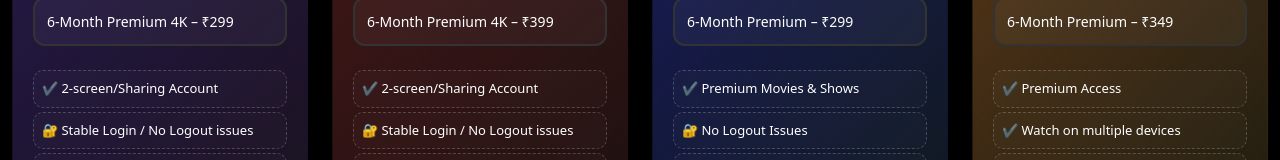
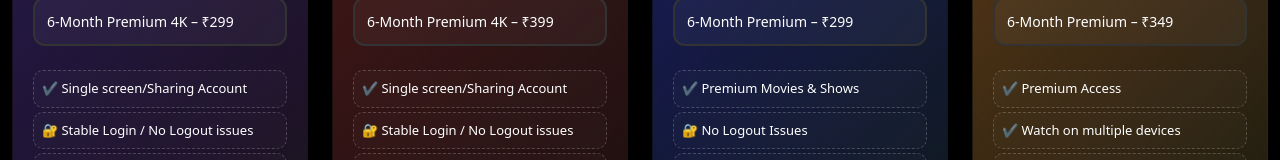
Before and after one commit to PankajDudhat139/subscription-plans, a React (Create React App) app: page / in a window 1280 px wide. Shown: the part 228-388 px from the top of the page. Built offline with nearby package versions, Linux system fonts and the light colour scheme.

Commit message:
code add

```diff
--- a/public/data/products.json
+++ b/public/data/products.json
@@ -8,7 +8,7 @@
       "categories": {
         "mobile": {
           "description": [
-            "✔ 2-screen/Sharing Account",
+            "✔ Single screen/Sharing Account",
             "🔐 Stable Login / No Logout issues",
             "✔ Customer Support: 9:00 AM To 11:30 PM"
           ],
@@ -19,7 +19,7 @@
         },
         "tv": {
           "description": [
-            "✔ 2-screen/Sharing Account",
+            "✔ Single screen/Sharing Account",
             "🔐 Stable Login / No Logout issues",
             "✔ Customer Support: 9:00 AM To 11:30 PM"
           ],
@@ -38,7 +38,7 @@
       "categories": {
         "mobile": {
           "description": [
-            "✔ 2-screen/Sharing Account",
+            "✔ Single screen/Sharing Account",
             "🔐 Stable Login / No Logout issues",
             "✔ Customer Support: 9:00 AM To 11:30 PM"
           ],
@@ -49,7 +49,7 @@
         },
         "tv": {
           "description": [
-            "✔ 2-screen/Sharing Account",
+            "✔ Single screen/Sharing Account",
             "🔐 Stable Login / No Logout issues",
             "✔ Customer Support: 9:00 AM To 11:30 PM"
           ],
@@ -428,7 +428,7 @@
       "categories": {
         "combo": {
           "description": [
-            "✔ 2-screen/Sharing Account",
+            "✔ 2 screen/Sharing Account",
             "🔐 Stable Login / No Logout issues",
             "✔ Customer Support: 9:00 AM To 11:30 PM"
           ],
@@ -440,7 +440,7 @@
         },
         "private": {
           "description": [
-            "✔ 2-screen/Sharing Account",
+            "✔ 3 screen/Sharing Account",
             "🔐 Stable Login / No Logout issues",
             "✔ Customer Support: 9:00 AM To 11:30 PM"
           ],
--- a/src/components/CartSidebar.jsx
+++ b/src/components/CartSidebar.jsx
@@ -123,7 +123,9 @@ const CartSidebar = () => {
   const wMessage = `${header}%0A${items
     .map(
       (i, idx) =>
-        `${idx + 1}. ${i.productName} (${i.optionLabel}) x${i.qty} = ₹${i.price * i.qty}`
+        i.category === "private" || i.category === "combo"
+          ? `${idx + 1}. ${i.productName} (Combo - Private)`
+          : `${idx + 1}. ${i.productName}`
     )
     .join("%0A")}%0A%0ASubtotal: ₹${subtotal.toFixed(
     2
@@ -159,7 +161,7 @@ const CartSidebar = () => {
               <div key={i.id} className="cart-item">
                 <img src={i.image} alt="" width="60" className="cart-item-img" />
                 <div className="cart-item-details">
-                  <div className="cart-item-title mb-0">{i.productName}</div>
+                  <div className="cart-item-title mb-0">{i.productName} ({i.category})</div>
                   <small className="text-white">{i.optionLabel}</small>
                   <div className="d-flex align-items-center gap-4 mt-1">
                     <div className="cart-item-price mb-0">₹{i.price}</div>
--- a/src/pages/Home.jsx
+++ b/src/pages/Home.jsx
@@ -18,7 +18,7 @@ const Home = ({ searchQuery }) => {
     dispatch(
       addOrIncreaseItem({
         productId: product.id,
-        productName: `${product.title} (${option.category.toUpperCase()})`,
+        productName: `${product.title}`,
         category: option.category,
         optionLabel: option.label,
         price: option.price,
```
Also changed, not shown: 8 other files (tests, documents, lock files or other folders).
